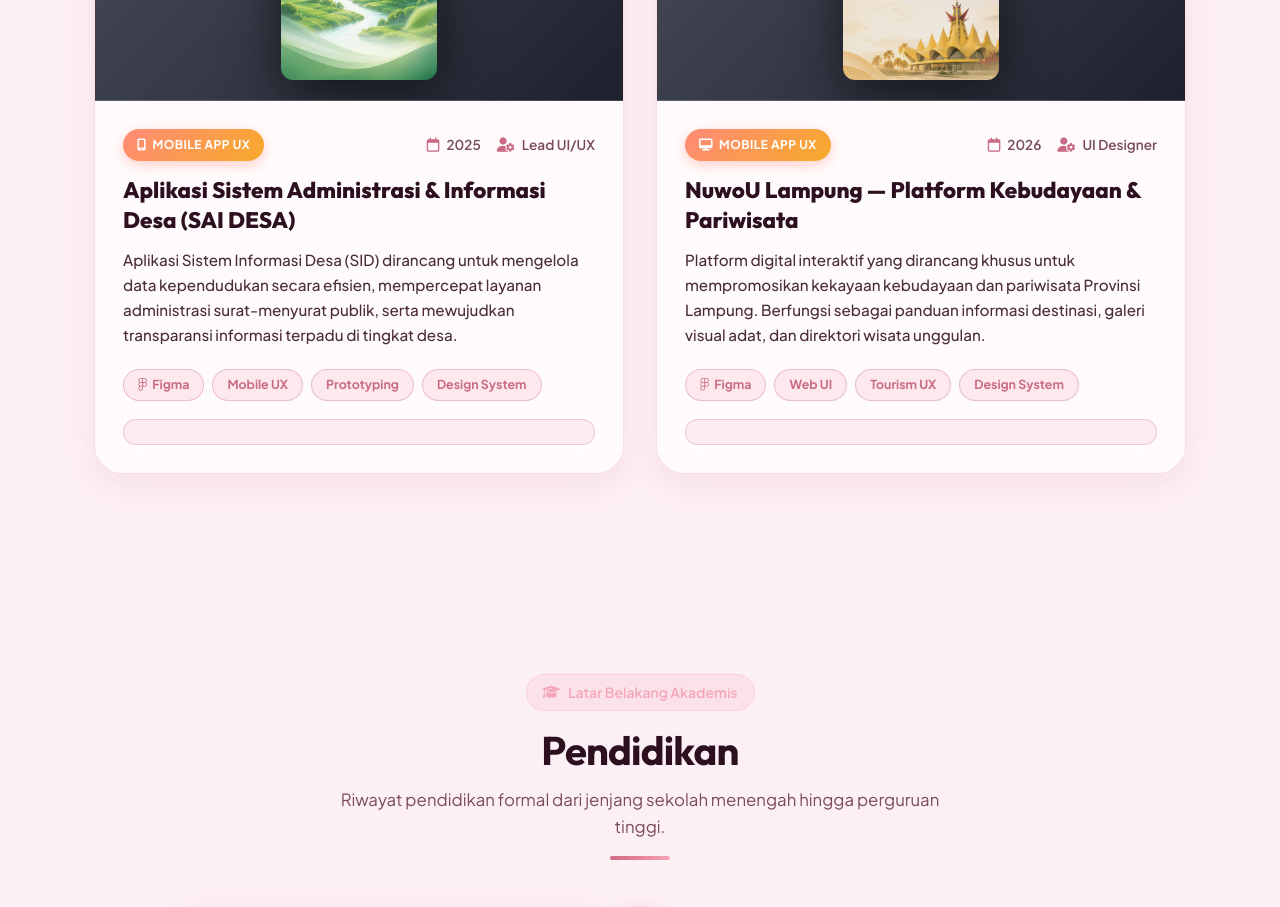
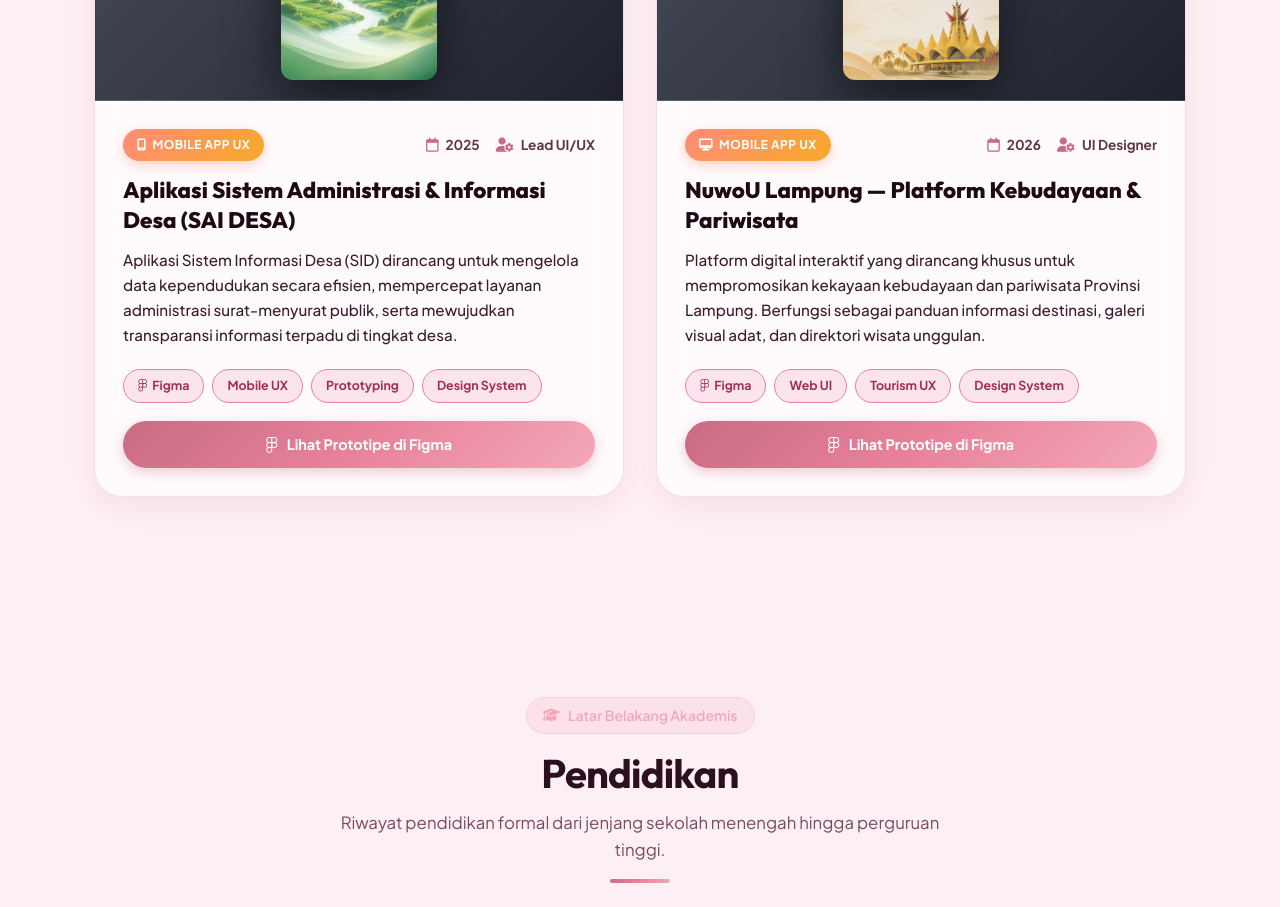
Before and after one commit to nabila-ship-it/Portofolio-Nabila, a plain HTML site: page index.html in a window 1280 px wide. Shown: the part 2980-3887 px from the top of the page. Drawn offline with Linux system fonts and the light colour scheme.

Commit message:
Enforce ultra dark readable text on project cards and add figma button labels

```diff
--- a/index.html
+++ b/index.html
@@ -328,8 +328,7 @@
                             </div>
                             <a href="https://www.figma.com/design/b1jGkXPjNIZOhX9YA7h15p/Gemastik?node-id=2218-50920&t=5YJxSBHTBlSs1e9l-0"
                                 target="_blank" rel="noopener noreferrer" class="btn-figma-card" data-project="1">
-
-
+                                <i class="fa-brands fa-figma"></i> Lihat Prototipe di Figma
                             </a>
                         </div>
                     </div>
@@ -370,7 +369,7 @@
                             </div>
                             <a href="https://www.figma.com/design/TsvbfjiqJVkYdBYFb9O1WR/Lomba-UI-UX-UNIPMA?node-id=1-2&t=5YJxSBHTBlSs1e9l-0"
                                 target="_blank" rel="noopener noreferrer" class="btn-figma-card" data-project="2">
-
+                                <i class="fa-brands fa-figma"></i> Lihat Prototipe di Figma
                             </a>
                         </div>
                     </div>
--- a/style.css
+++ b/style.css
@@ -1069,48 +1069,48 @@ button, input, select, textarea {
     z-index: 2;
 }
 
-.project-meta {
+.project-card .project-meta {
     display: flex;
     align-items: center;
     gap: 16px;
     font-size: 0.85rem;
-    color: #7a4a5e;
-    font-weight: 600;
-}
-
-.project-meta span {
+    color: #613548 !important;
+    font-weight: 700;
+}
+
+.project-card .project-meta span {
     display: flex;
     align-items: center;
     gap: 7px;
 }
 
-.project-meta i {
-    color: #c96b84;
+.project-card .project-meta i {
+    color: #c96b84 !important;
     font-size: 0.9rem;
 }
 
-.project-title {
+.project-card .project-title {
     font-size: 1.4rem;
     font-weight: 800;
-    color: #2d1020;
+    color: #1e0915 !important;
     margin-bottom: 12px;
     line-height: 1.35;
     transition: color 0.3s ease;
 }
 
 .project-card:hover .project-title {
-    color: #c96b84;
-}
-
-.project-summary {
+    color: #c96b84 !important;
+}
+
+.project-card .project-summary {
     font-size: 0.95rem;
-    color: #4a2c3a;
+    color: #3b1d2c !important;
     margin-bottom: 22px;
     line-height: 1.65;
     font-weight: 500;
 }
 
-.project-tags {
+.project-card .project-tags {
     display: flex;
     flex-wrap: wrap;
     gap: 8px;
@@ -1118,13 +1118,13 @@ button, input, select, textarea {
     margin-bottom: 18px;
 }
 
-.tag {
-    padding: 5px 14px;
+.project-card .tag {
+    padding: 6px 14px;
     border-radius: var(--radius-full);
-    background: rgba(232, 130, 154, 0.16);
-    border: 1px solid rgba(201, 107, 132, 0.35);
+    background: #fce4ee !important;
+    border: 1px solid #e8829a !important;
     font-size: 0.775rem;
-    color: #c96b84;
+    color: #9e3150 !important;
     font-weight: 700;
     display: inline-flex;
     align-items: center;
@@ -1133,39 +1133,37 @@ button, input, select, textarea {
 }
 
 .project-card:hover .tag {
-    background: rgba(201, 107, 132, 0.25);
-    border-color: rgba(201, 107, 132, 0.5);
-    color: #a84761;
-}
-
-.btn-figma-card {
+    background: #f8cbdc !important;
+    border-color: #c96b84 !important;
+    color: #82223b !important;
+}
+
+.project-card .btn-figma-card {
     display: inline-flex;
     align-items: center;
     justify-content: center;
     gap: 9px;
     padding: 12px 20px;
     border-radius: var(--radius-full);
-    background: rgba(232, 130, 154, 0.12);
-    border: 1px solid rgba(201, 107, 132, 0.3);
-    color: #c96b84;
-    font-weight: 600;
+    background: var(--gradient-primary) !important;
+    border: none !important;
+    color: #ffffff !important;
+    font-weight: 700;
     font-size: 0.9rem;
     text-decoration: none;
     transition: all 0.3s ease;
     width: 100%;
-}
-
-.btn-figma-card i.fa-figma {
-    color: #f24e1e;
+    box-shadow: 0 4px 14px rgba(201, 107, 132, 0.35);
+}
+
+.project-card .btn-figma-card i.fa-figma {
+    color: #ffffff !important;
     font-size: 1rem;
     transition: color 0.3s ease;
 }
 
-.btn-figma-card:hover {
-    background: var(--gradient-primary);
-    border-color: transparent;
-    color: #ffffff;
-    box-shadow: 0 8px 24px rgba(212, 80, 96, 0.45);
+.project-card .btn-figma-card:hover {
+    box-shadow: 0 8px 24px rgba(212, 80, 96, 0.5);
     transform: translateY(-2px);
 }
 
```
